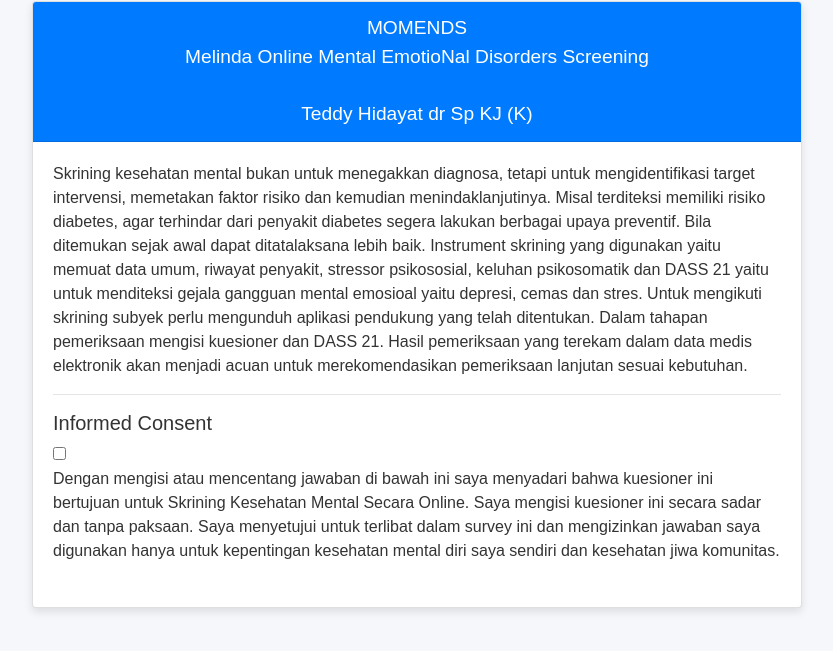
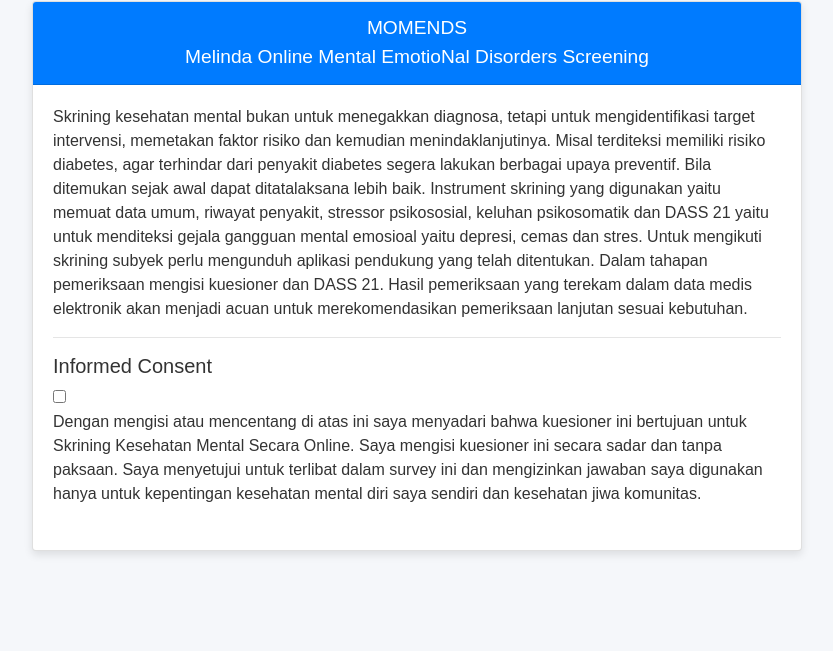
Before and after one commit to RizkyAmanda22/MOMENDS, a plain HTML site: page index.html in a window 1280 px wide. Shown: the part 267-918 px from the top of the page, without its empty margins (223-1056 px from the left). After the commit the page ends 866 px from the top, so only its background shows below. Drawn offline with nearby package versions, Linux system fonts and the light colour scheme.

Commit message:
Update index.html

```diff
--- a/index.html
+++ b/index.html
@@ -52,7 +52,6 @@
         <div class="card-header text-center">
             MOMENDS
             <br>Melinda Online Mental EmotioNal Disorders Screening</br>
-            <br>Teddy Hidayat dr Sp KJ (K)</br>
         </div>
         <div class="card-body">
             <p>Skrining kesehatan mental bukan untuk menegakkan diagnosa, tetapi untuk mengidentifikasi target intervensi, memetakan faktor risiko dan kemudian menindaklanjutinya. Misal terditeksi memiliki risiko diabetes, agar terhindar dari penyakit diabetes segera lakukan berbagai upaya preventif. Bila ditemukan sejak awal dapat ditatalaksana lebih baik. Instrument skrining yang digunakan yaitu memuat data umum, riwayat penyakit, stressor psikososial, keluhan psikosomatik  dan DASS 21 yaitu untuk menditeksi gejala gangguan mental emosioal yaitu depresi, cemas dan stres. Untuk mengikuti skrining subyek perlu mengunduh aplikasi pendukung yang telah ditentukan. Dalam tahapan pemeriksaan mengisi kuesioner dan DASS 21. Hasil pemeriksaan yang terekam dalam data medis elektronik akan menjadi acuan untuk merekomendasikan pemeriksaan lanjutan sesuai kebutuhan.</p>
@@ -62,7 +61,7 @@
             <h5>Informed Consent</h5>
             <div class="form-group">
                 <input type="checkbox" id="consent" required>
-                <label for="consent">Dengan mengisi atau mencentang jawaban di bawah ini saya menyadari bahwa kuesioner ini bertujuan untuk Skrining Kesehatan Mental Secara Online. Saya mengisi kuesioner ini secara sadar dan tanpa paksaan. Saya menyetujui untuk terlibat dalam survey ini dan mengizinkan jawaban saya digunakan hanya untuk kepentingan kesehatan mental diri saya sendiri dan kesehatan jiwa komunitas.</label>
+                <label for="consent">Dengan mengisi atau mencentang di atas ini saya menyadari bahwa kuesioner ini bertujuan untuk Skrining Kesehatan Mental Secara Online. Saya mengisi kuesioner ini secara sadar dan tanpa paksaan. Saya menyetujui untuk terlibat dalam survey ini dan mengizinkan jawaban saya digunakan hanya untuk kepentingan kesehatan mental diri saya sendiri dan kesehatan jiwa komunitas.</label>
             </div>
 
             <!-- Form Skrining -->
```
